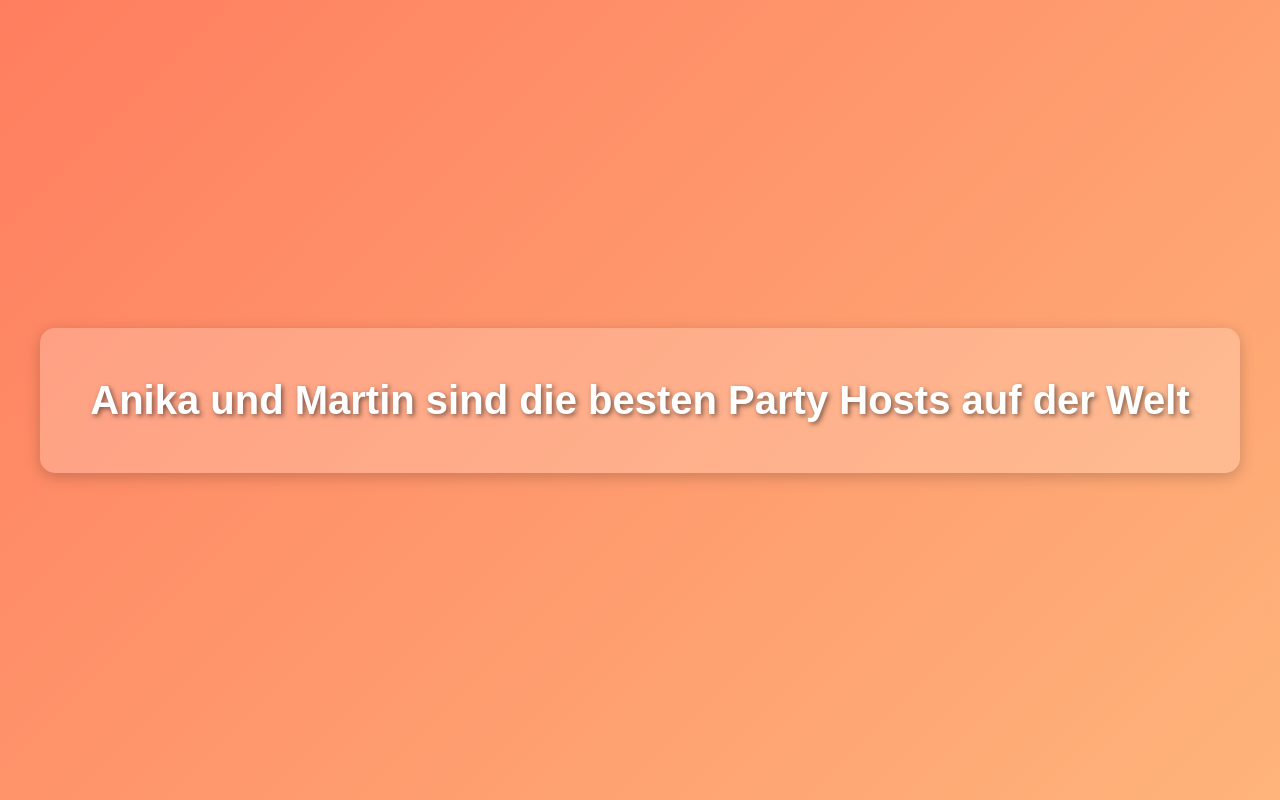
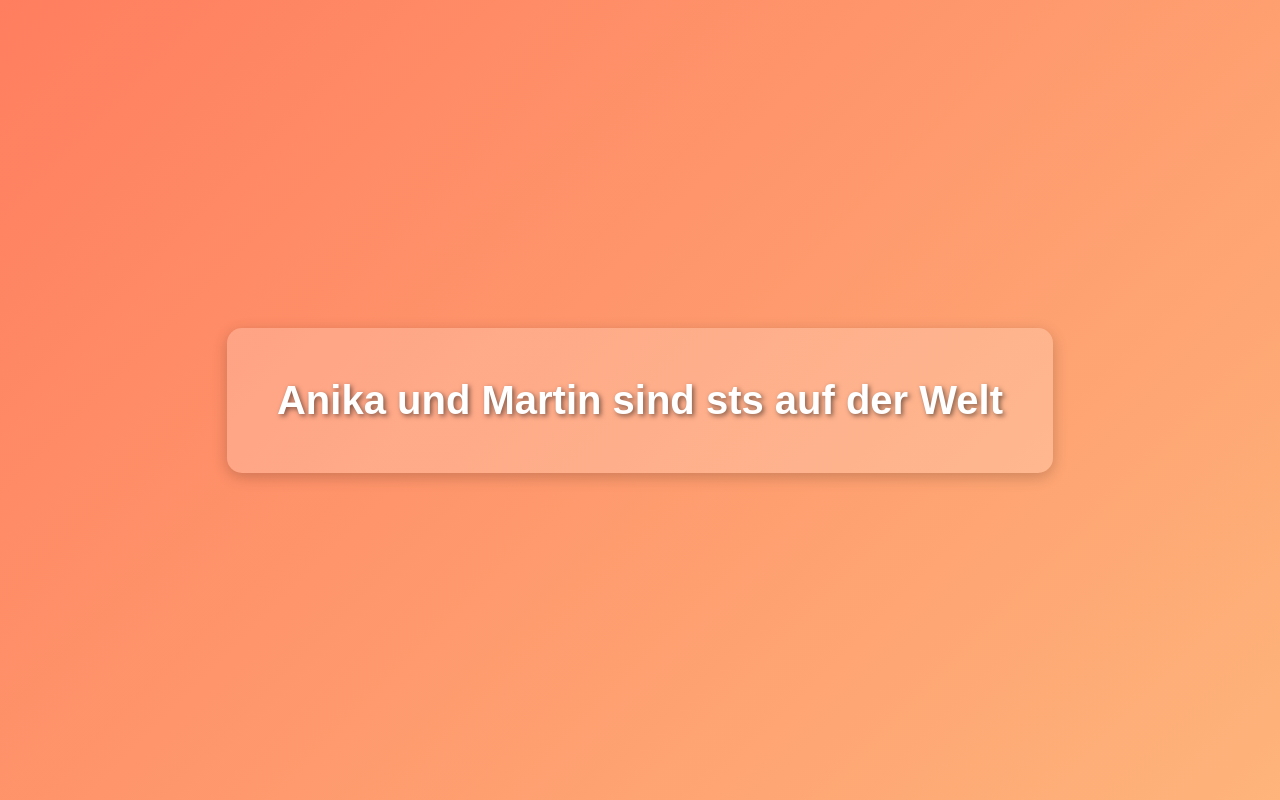
Before and after one commit to martinmar/martinmar.github.io, a plain HTML site: page index.html in a window 1280 px wide. Drawn offline with Linux system fonts and the light colour scheme.

Commit message:
Update index.html

```diff
--- a/index.html
+++ b/index.html
@@ -9,7 +9,7 @@
 </head>
 <body>
     <div class="container">
-        <h1>Anika und Martin sind die besten Party Hosts auf der Welt</h1>
+        <h1>Anika und Martin sind sts auf der Welt</h1>
     </div>
 </body>
 </html>
```
